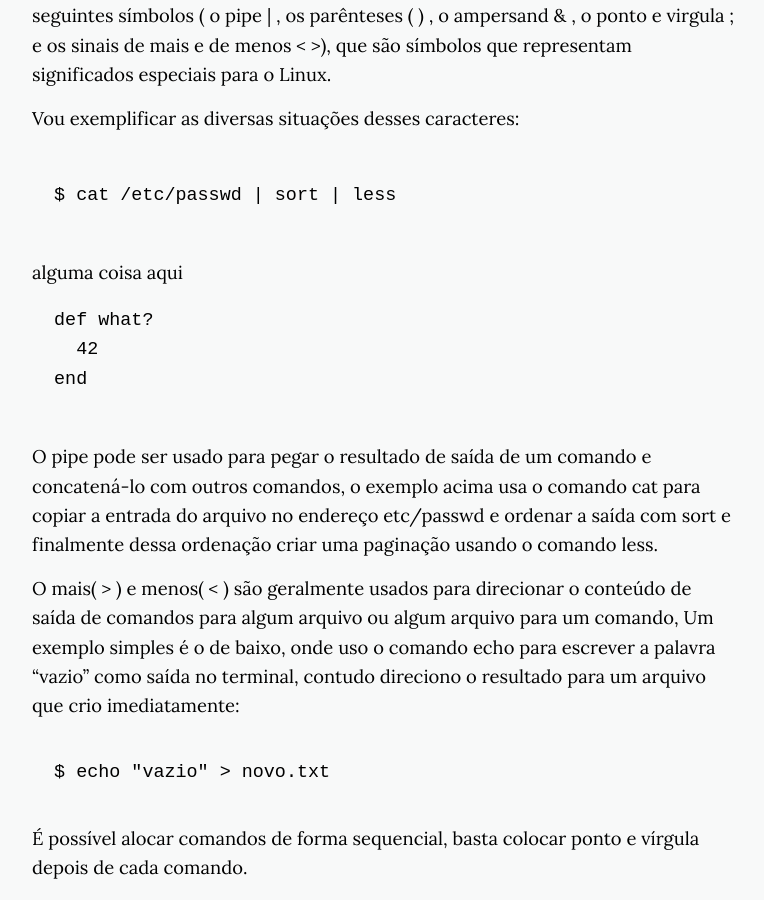
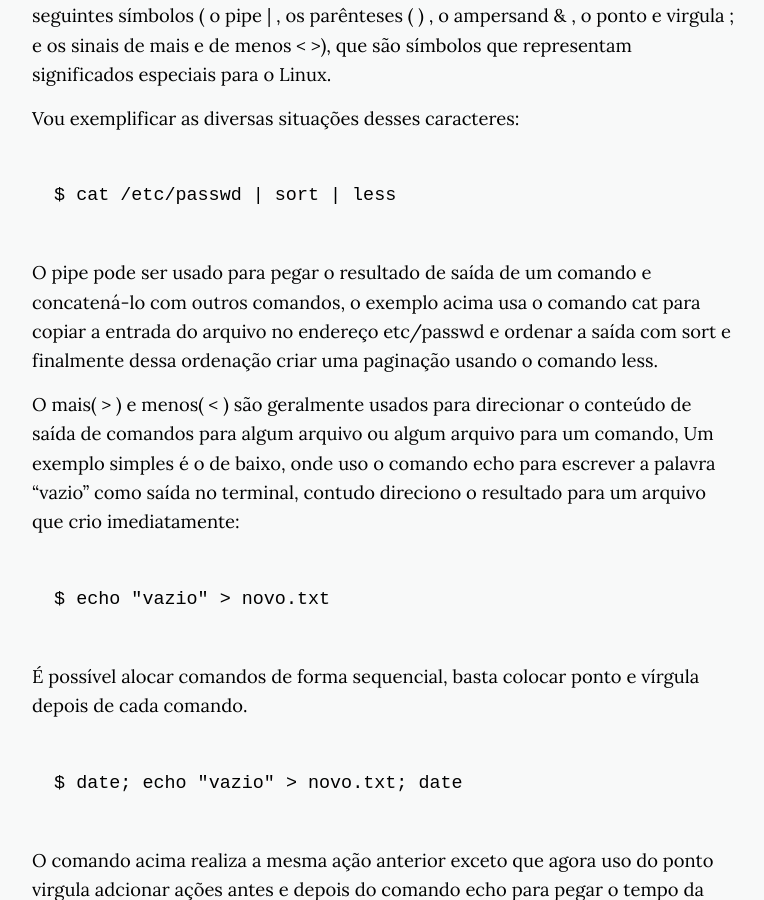
Before and after one commit to Nabucodono5or/Nabucodono5or.github.io, a Jekyll site: the page built from _posts/2018-01-07-comandos-aninhado.markdown, in a window 1280 px wide and 900 px high, scrolled down 910 px. Shown: the whole window, without its empty margins (256-1020 px from the left). Built offline with Jekyll 4.4.1, drawn with Linux system fonts in a browser that asks for light colours; nearby versions of some CDN libraries.

Commit message:
aceitando kramdown

```diff
--- a/_posts/2018-01-07-comandos-aninhado.markdown
+++ b/_posts/2018-01-07-comandos-aninhado.markdown
@@ -15,56 +15,52 @@
 
 Vou exemplificar as diversas situações desses caracteres:
 
-~~~ terminal
+~~~ shell
 
   $ cat /etc/passwd | sort | less
 
 ~~~
 
-
-alguma coisa aqui
-
-~~~
-  def what?
-    42
-  end
-
-~~~
-{: .language-ruby}
-
 O pipe pode ser usado para pegar o resultado de saída de um comando e concatená-lo com outros comandos, o exemplo acima usa o comando cat para copiar a entrada do arquivo no endereço etc/passwd e ordenar a saída com sort e finalmente dessa ordenação criar uma paginação usando o comando less.
 
 O mais( > ) e menos( < ) são geralmente usados para direcionar o conteúdo de saída de comandos para algum arquivo ou algum arquivo para um comando, Um exemplo simples é o de baixo, onde uso o comando echo para escrever a palavra "vazio" como saída no terminal, contudo direciono o resultado para um arquivo que crio imediatamente:
 
-{% highlight shell %}
+
+~~~ shell
+
   $ echo "vazio" > novo.txt
 
-{% endhighlight %}
-
+~~~
 
 É possível alocar comandos de forma sequencial, basta colocar ponto e vírgula depois de cada comando.
 
-{% highlight shell %}
+  ~~~ shell
+
   $ date; echo "vazio" > novo.txt; date
 
-{% endhighlight %}
+  ~~~
+
+
 
 O comando acima realiza a mesma ação anterior exceto que agora uso do ponto virgula adcionar ações antes e depois do comando echo para pegar o tempo da tarefa. Aqui tá de forma bem simples, contudo caso você precise realizar uma tarefa mais longa, essa é uma boa forma de você capturar o tempo gasto na ação.
 
 
 Com o & é possível deixar o comando no modo background, é bem útil para aqueles comandos bem longos, só lembre de deixar um comando para avisar o seu término como no exemplo abaixo, e fica de aviso, se você fechar o shell o comando será morto se não tiver terminado ainda.
 
-{% highlight shell %}
-  $ find /home | grep novo &
+~~~ shell
 
-{% endhighlight %}
+ $ find /home | grep novo &
+
+~~~
 
 Eu cheguei a dizer que o pipe ele conecta ( concatena) o resultado de um comando ao outro, contudo se você está interessado em transformar a saída de um comando como o próprio argumento, talvez o melhor para você é o uso dos parênteses, basicamente o que eles fazem é transformar a saída em um argumento para o outro comando com as opções e tudo. Os parênteses são conhecidos como comandos de substituição.
 
-{% highlight shell %}
+  ~~~ shell
+
   $ find (/home | grep novo)
 
-{% endhighlight %}
+  ~~~
+
 
 Estou usando o resultado da ação dentro dos parenteses como argumento para o comando find. Logo o que está dentro dos parenteses é substituído pelo resultado em si da ação.
 
```
